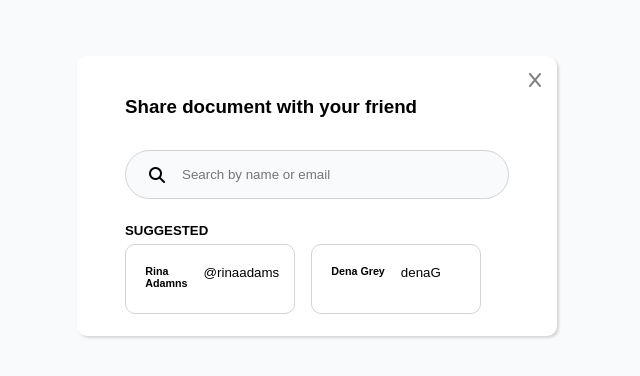
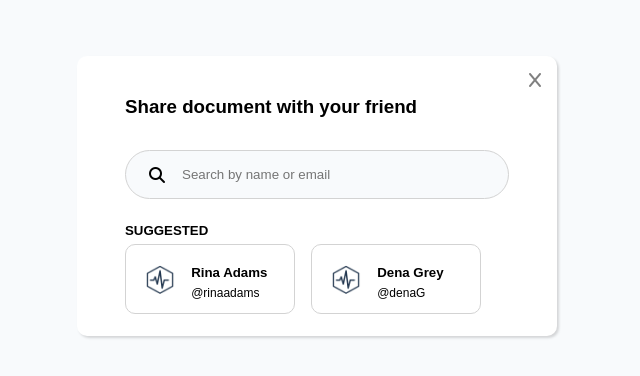
Before and after one commit to eobcre/share-card, a website built with Vite: page index.html in a window 1280 px wide. Shown: the part 204-580 px from the top of the page, without its empty margins (323-963 px from the left). Built offline with nearby package versions, Linux system fonts and the light colour scheme.

Commit message:
created suggested box layout

```diff
--- a/index.html
+++ b/index.html
@@ -26,12 +26,18 @@
           <h5>Suggested</h5>
           <div class="box-container">
             <div class="box">
-              <h6>Rina Adamns</h6>
-              <small>@rinaadams</small>
+              <img src="/src/assets/logo.png" alt="Logo" width="30" />
+              <div class="box-detail">
+                <h5>Rina Adams</h5>
+                <p class="name">@rinaadams</p>
+              </div>
             </div>
             <div class="box">
-              <h6>Dena Grey</h6>
-              <small>denaG</small>
+              <img src="/src/assets/logo.png" alt="Logo" width="30" />
+              <div class="box-detail">
+                <h5>Dena Grey</h5>
+                <p class="name">@denaG</p>
+              </div>
             </div>
           </div>
         </div>
```
